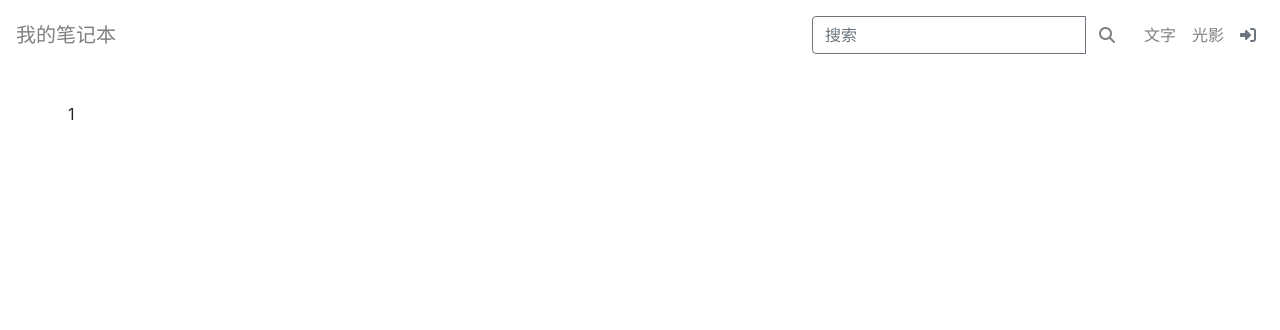
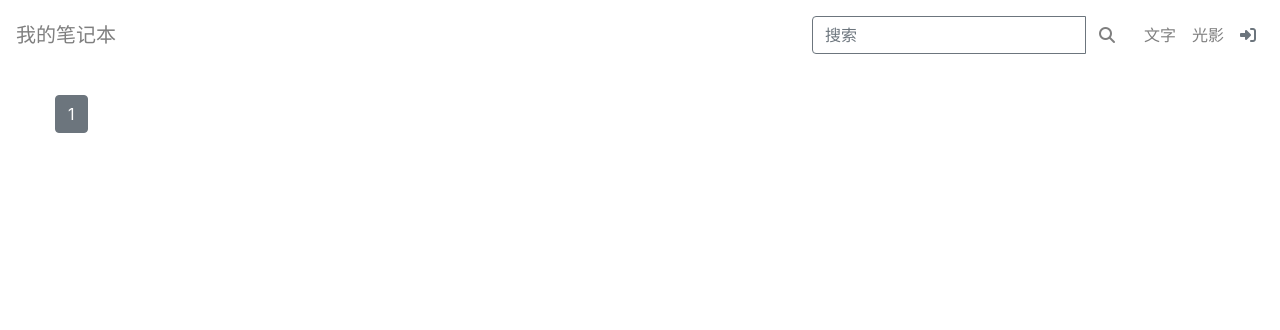
Before and after one commit to pangzix/myblog, a Django app: page /article/article-list/ in a window 1280 px wide. Shown: the top 330 px of the page. Run offline with Django 3.2, Linux system fonts and the light colour scheme; data that the repository does not hold is empty; some libraries are stand-ins or nearby versions.

Commit message:
界面优化

```diff
--- a/templates/article/detail.html
+++ b/templates/article/detail.html
@@ -49,7 +49,7 @@
         <h5 class="row justify-content-center">
             <a href="{% url 'userprofile:login' %}">登陆</a>
         </h5>
-        <br>
+        <br>&nbsp;&nbsp;&nbsp;&nbsp;&nbsp;&nbsp;&nbsp;&nbsp;&nbsp;
         {% endif %}
 
     <h4 >{{ comment.count }}条评论</h4>
--- a/templates/article/list.html
+++ b/templates/article/list.html
@@ -65,37 +65,36 @@
 
 </div>
 
-    <div class="pagination row ">
+  <div class="pagination row ">
     <div class="m-auto ">
         <span class="step-links  center-block">
             <!-- 如果不是第一页，则显示上翻按钮 -->
             {% if articles.has_previous %}
-                <a href="?page=1" class="btn btn-default">
+                <a href="?page=1" class="btn btn-primary">
                     &laquo; 1
                 </a>
-                <span>...</span>
                 <a href="?page={{ articles.previous_page_number }}"
-                   class="btn btn-default"
+                   class="btn btn-secondary"
                 >
                     {{ articles.previous_page_number }}
                 </a>
             {% endif %}
 
             <!-- 当前页面 -->
-            <span class="current btn btn-default">
+            <span class="current btn btn-secondary">
                 {{ articles.number }}
             </span>
 
             <!-- 如果不是最末页，则显示下翻按钮 -->
             {% if articles.has_next %}
                 <a href="?page={{ articles.next_page_number }}"
-                   class="btn btn-default"
+                   class="btn btn-primary"
                 >
                     {{ articles.next_page_number }}
                 </a>
-                <span>...</span>
+
                 <a href="?page={{ articles.paginator.num_pages }}"
-                   class="btn btn-default"
+                   class="btn btn-secondary"
                 >
                     {{ articles.paginator.num_pages }} &raquo;
                 </a>
@@ -104,4 +103,5 @@
     </div>
 </div>
 
+
     {% endblock content %}
--- a/templates/base.html
+++ b/templates/base.html
@@ -20,7 +20,7 @@
 </head>
 
 
-<body style="padding-top: 70px;">
+<body style="padding-top: 70px;padding-bottom: 70px;">
 
     <!-- 引入导航栏 -->
     {% include 'header.html' %}
```
